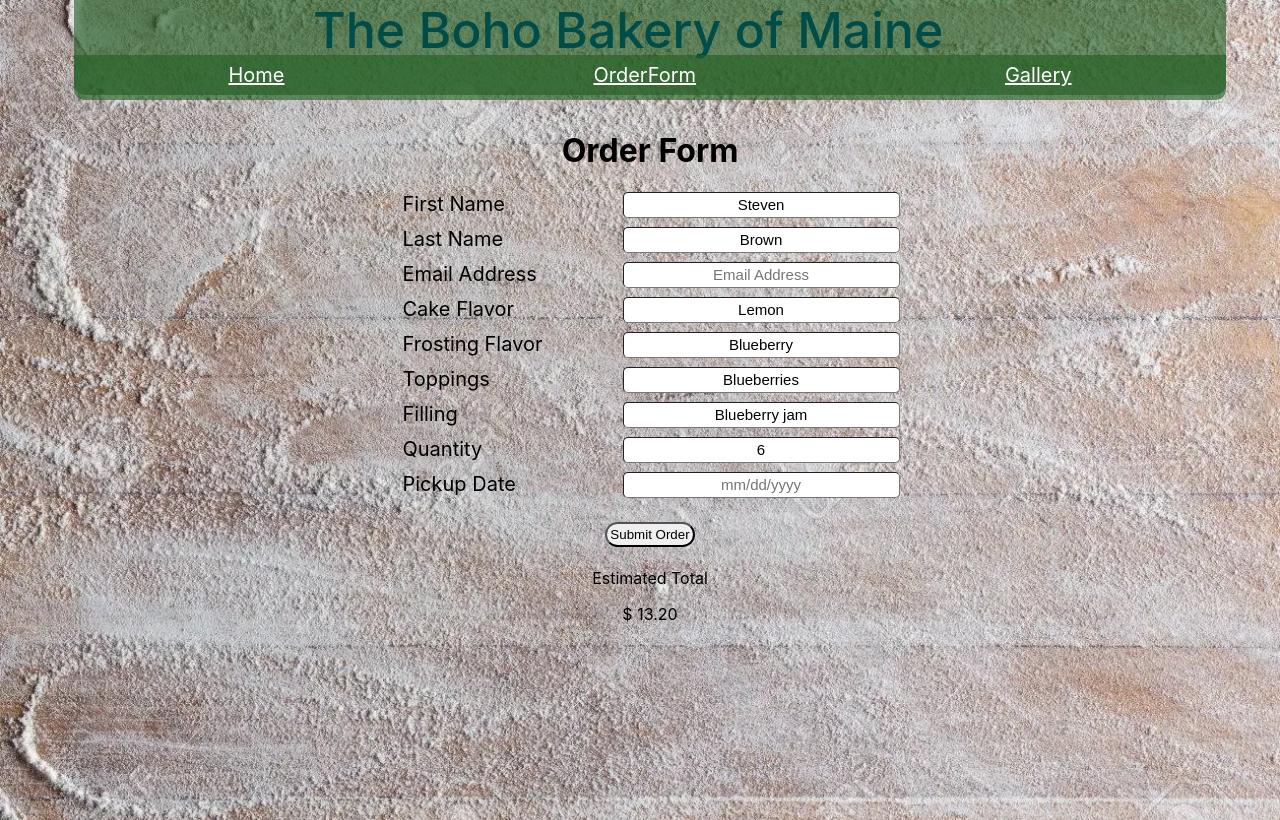
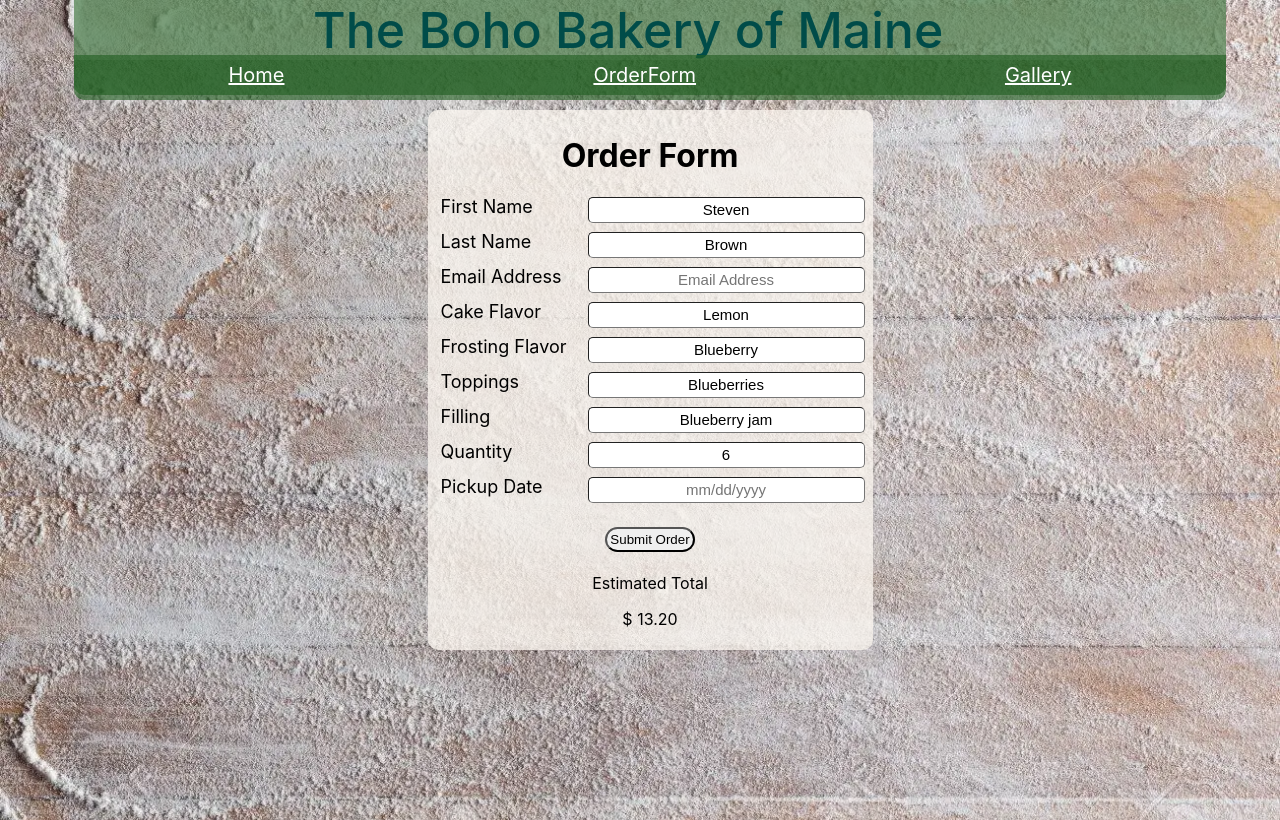
Before and after one commit to Pockets1514/HooksandEmailJS, a React (Create React App) app: page /customorder in a window 1280 px wide. Built offline with nearby package versions, Linux system fonts and the light colour scheme.

Commit message:
Updated app background and other styles for readability

```diff
--- a/src/App.js
+++ b/src/App.js
@@ -4,7 +4,7 @@ import "./styles/index.scss";
 import Header from "./components/header/Header";
 import NavBar from "./components/navbar/NavBar";
 import Home from "./components/home/Home";
-import CustomOrderForm from "./components/order/CustomOrderForm";
+import OrderForm from "./components/order/OrderForm";
 import TileGallery from "./components/gallery/TileGallery";
 import { BrowserRouter as Router, Routes, Route } from "react-router-dom";
 
@@ -147,7 +147,7 @@ export default function App() {
           <Route path="/home" element={<Home />} />
           <Route
             path="/customorder"
-            element={<CustomOrderForm order={order} setOrder={setOrder} />}
+            element={<OrderForm order={order} setOrder={setOrder} />}
           />
           <Route
             path="/gallery"
--- a/src/components/order/CustomOrderForm.js
+++ b/src/components/order/OrderForm.js
@@ -2,7 +2,7 @@ import emailjs from "emailjs-com";
 import React, { useRef } from "react";
 import { FormInput, FormButton, FormTitle } from "./FormElements";
 
-export default function CustomOrderForm(order) {
+export default function OrderForm(order) {
   const form = useRef();
 
   const handleChange = () => {
--- a/src/styles/Header.scss
+++ b/src/styles/Header.scss
@@ -1,7 +1,8 @@
 .header {
   height: 60px;
   width: 90vw;
-  background-color: rgba(35, 95, 35, 0.623);
+  // background-color: rgba(35, 95, 35, 0.623);
+  background-color: rgba(85, 132, 85, 0.75);
   margin-top: -10px;
   padding: 0px;
   display: flex;
@@ -27,7 +28,9 @@
   .header {
     margin: -20px;
     padding: 17px 10px 10px 10px;
-    width: 100%;
+    width: 90vw;
+    border-radius: 10px;
+    align-items: center;
     p {
       font-size: 35px;
       width: 80%;
--- a/src/styles/Home.scss
+++ b/src/styles/Home.scss
@@ -13,6 +13,9 @@
   p {
     width: 40vw;
     font-size: calc((40vw) / 20);
+    background-color: rgb(252, 247, 240);
+    border-radius: 10px;
+    padding: 5px;
   }
 }
 
--- a/src/styles/OrderForm.scss
+++ b/src/styles/OrderForm.scss
@@ -1,6 +1,10 @@
 .order-form {
   display: flex;
   flex-direction: column;
+  background-color: rgb(252, 247, 240, 0.75);
+  padding: 5px;
+  border-radius: 10px;
+
   &__input-wrapper {
     display: flex;
     flex-direction: column;
@@ -11,13 +15,17 @@
 .form-field {
   display: grid;
   margin-bottom: 15px;
+
   justify-items: start;
-  grid-template-columns: [s] 5px [label-s] 200px [label-e] 20px [input-s] 275px [input-e] 5px [e];
+  grid-template-columns: [s] 5px [label-s] 140px [label-e]10px [input-s] 275px [input-e] 5px [e];
   grid-template-rows: [s] 20px [e];
   &__label {
+    display: flex;
+    align-items: center;
     grid-column: label-s/label-e;
     grid-row: s/e;
-    font-size: 20px;
+    font-size: 18px;
+    padding: 3px;
   }
   &__input {
     height: 24px;
```
